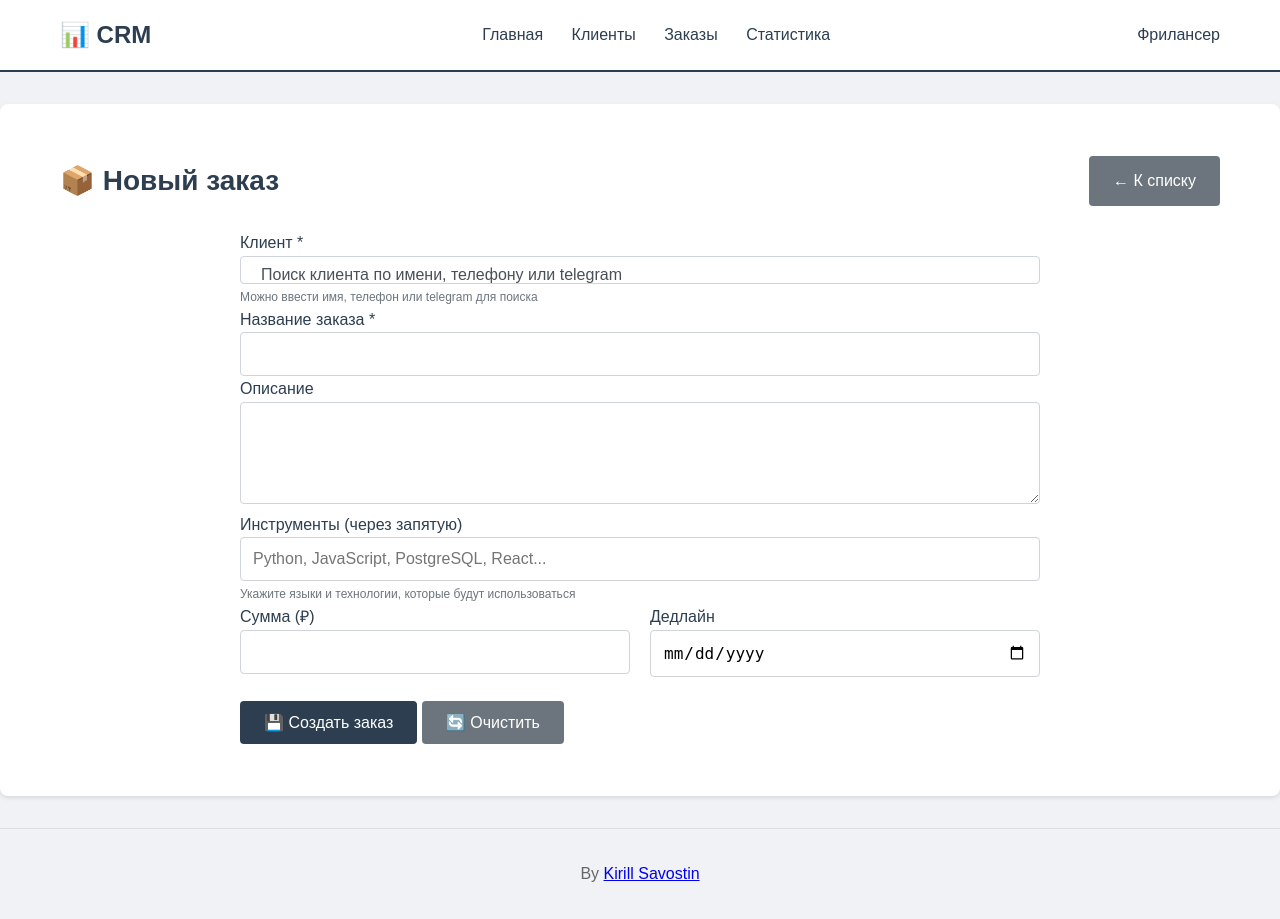
After one commit to Loderino/My_CRM, a Python web app: template CRM/server/frontend/templates/pages/orders/create.html in a window 1280 px wide. The commit adds this page. Run offline with Jinja, Linux system fonts and the light colour scheme; the template is opened without the code that fills it: most values are stand-ins (such as "Sample title", 1, 10 or a date in 2020); some libraries are stand-ins or nearby versions.

Commit message:
feat: add ability to create new orders

```diff
--- a/CRM/server/frontend/static/css/orders.css
+++ b/CRM/server/frontend/static/css/orders.css
@@ -17,6 +17,20 @@
 }
 
 /* панель поиска */
+.form-control {
+    width: 100%;
+    padding: 0.75rem;
+    border: 1px solid #ced4da;
+    border-radius: 4px;
+    font-size: 1rem;
+}
+
+.form-control:focus {
+    outline: none;
+    border-color: #2c3e50;
+    box-shadow: 0 0 0 2px rgba(44, 62, 80, 0.1);
+}
+
 .search-section {
     display: flex;
     gap: 10px;
@@ -203,3 +217,54 @@
     margin: 16px 0;
     font-size: 16px;
 }
+
+/* Форма заказа */
+.form-container {
+    max-width: 800px;
+    margin: 0 auto;
+}
+
+.form-row {
+    display: flex;
+    gap: 20px;
+    margin-bottom: 1.5rem;
+}
+
+.form-group.half {
+    flex: 1;
+    margin-bottom: 0;
+}
+
+.form-hint {
+    font-size: 12px;
+    color: #6c757d;
+    margin-top: 4px;
+}
+
+/* Select2 кастомизация */
+.select2-container--bootstrap4 .select2-selection--single {
+    height: calc(2.5rem + 2px);
+    padding: 0.375rem 0.75rem;
+    border: 1px solid #ced4da;
+    border-radius: 4px;
+}
+
+.select2-container--bootstrap4 .select2-selection--single .select2-selection__rendered {
+    line-height: 1.5;
+    color: #495057;
+}
+
+.select2-results__option .client-option {
+    padding: 8px 0;
+}
+
+.select2-results__option .client-name {
+    font-weight: 500;
+    color: #2c3e50;
+}
+
+.select2-results__option .client-contacts-small {
+    font-size: 12px;
+    color: #6c757d;
+    margin-top: 2px;
+}
--- a/CRM/server/frontend/templates/pages/clients/index.html
+++ b/CRM/server/frontend/templates/pages/clients/index.html
@@ -5,7 +5,6 @@
 {% block extra_css %}
 <link rel="stylesheet" href="https://cdn.jsdelivr.net/npm/@fortawesome/fontawesome-free@6.0.0/css/all.min.css">
 <link rel="stylesheet" href="/static/css/clients.css">
-<link rel="stylesheet" href="/static/css/forms.css">
 {% endblock %}
 
 {% block content %}
@@ -151,7 +150,7 @@
             {% if page > 1 %}
                 <a href="?page={{ page-1 }}&per_page={{ per_page }}&search={{ search_query }}&period={{ period }}&orders={{ orders_filter }}"
                    class="pagination-btn">
-                    ⬅️
+                    <i class="fas fa-chevron-left"></i>
                 </a>
             {% endif %}
 
@@ -160,7 +159,7 @@
             {% if page < total_pages %}
                 <a href="?page={{ page+1 }}&per_page={{ per_page }}&search={{ search_query }}&period={{ period }}&orders={{ orders_filter }}"
                    class="pagination-btn">
-                    ➡️
+                    <i class="fas fa-chevron-right"></i>
                 </a>
             {% endif %}
         </div>
--- /dev/null
+++ b/CRM/server/frontend/templates/pages/orders/create.html
@@ -0,0 +1,126 @@
+{% extends "base.html" %}
+
+{% block title %}Новый заказ - CRM{% endblock %}
+
+{% block extra_css %}
+<link rel="stylesheet" href="/static/css/orders.css">
+<link rel="stylesheet" href="https://cdn.jsdelivr.net/npm/@ttskch/select2-bootstrap4-theme@1.5.2/dist/select2-bootstrap4.min.css">
+<link href="https://cdn.jsdelivr.net/npm/select2@4.1.0-rc.0/dist/css/select2.min.css" rel="stylesheet" />
+{% endblock %}
+
+{% block content %}
+<div class="orders-page">
+    <div class="page-header">
+        <h1>📦 Новый заказ</h1>
+        <a href="/orders" class="btn btn-secondary">← К списку</a>
+    </div>
+
+    <div class="form-container">
+        <form method="post" action="/orders/create" class="order-form">
+            <!-- Клиент (с поиском) -->
+            <div class="form-group">
+                <label for="client_id">Клиент *</label>
+                <select id="client_id" name="client_id" class="form-control client-select" required>
+                    <option value="">-- Поиск клиента --</option>
+                    {% for client in clients %}
+                        <option value="{{ client.id }}">
+                            {{ client.name or 'Без имени' }}
+                            {% if client.contacts.telegram %} | @{{ client.contacts.telegram }}{% endif %}
+                            {% if client.contacts.phone %} | {{ client.contacts.phone }}{% endif %}
+                        </option>
+                    {% endfor %}
+                </select>
+                <div class="form-hint">Можно ввести имя, телефон или telegram для поиска</div>
+            </div>
+
+            <!-- Название заказа -->
+            <div class="form-group">
+                <label for="title">Название заказа *</label>
+                <input type="text" id="title" name="title" class="form-control" required>
+            </div>
+
+            <!-- Описание -->
+            <div class="form-group">
+                <label for="description">Описание</label>
+                <textarea id="description" name="description" rows="4" class="form-control"></textarea>
+            </div>
+
+            <!-- Инструменты (языки/технологии) -->
+            <div class="form-group">
+                <label for="instruments">Инструменты (через запятую)</label>
+                <input type="text" id="instruments" name="instruments" class="form-control"
+                       placeholder="Python, JavaScript, PostgreSQL, React...">
+                <div class="form-hint">Укажите языки и технологии, которые будут использоваться</div>
+            </div>
+
+            <!-- Цена и дедлайн -->
+            <div class="form-row">
+                <div class="form-group half">
+                    <label for="contract_price">Сумма (₽)</label>
+                    <input type="number" id="contract_price" name="contract_price" class="form-control" step="0.01" min="0">
+                </div>
+                <div class="form-group half">
+                    <label for="deadline_date">Дедлайн</label>
+                    <input type="date" id="deadline_date" name="deadline_date" class="form-control">
+                </div>
+            </div>
+
+            <!-- Кнопки -->
+            <div class="form-actions">
+                <button type="submit" class="btn btn-primary">💾 Создать заказ</button>
+                <button type="reset" class="btn btn-secondary">🔄 Очистить</button>
+            </div>
+        </form>
+    </div>
+</div>
+{% endblock %}
+
+{% block extra_js %}
+<script src="https://code.jquery.com/jquery-3.6.0.min.js"></script>
+<script src="https://cdn.jsdelivr.net/npm/select2@4.1.0-rc.0/dist/js/select2.min.js"></script>
+<script>
+$(document).ready(function() {
+    // Инициализация Select2 для поиска клиента
+    $('#client_id').select2({
+        theme: 'bootstrap4',
+        placeholder: 'Поиск клиента по имени, телефону или telegram',
+        allowClear: true,
+        width: '100%',
+        language: {
+            inputTooShort: function() {
+                return 'Введите 2 или более символов для поиска';
+            },
+            noResults: function() {
+                return 'Клиент не найден. <a href="/clients/create" target="_blank">Создать нового</a>';
+            }
+        },
+        minimumInputLength: 1,
+        templateResult: formatClient,
+        templateSelection: formatClientSelection
+    });
+
+    // Форматирование отображения в выпадающем списке
+    function formatClient(client) {
+        if (!client.id) return client.text;
+
+        var $container = $('<div class="client-option">');
+        var $name = $('<div class="client-name">').text(client.text.split(' | ')[0]);
+        $container.append($name);
+
+        // Добавляем контакты если есть
+        var contacts = client.text.split(' | ').slice(1);
+        if (contacts.length > 0) {
+            var $contacts = $('<div class="client-contacts-small">').text(contacts.join(' | '));
+            $container.append($contacts);
+        }
+
+        return $container;
+    }
+
+    function formatClientSelection(client) {
+        if (!client.id) return client.text;
+        return client.text.split(' | ')[0]; // Показываем только имя при выборе
+    }
+});
+</script>
+{% endblock %}
```
Also changed, not shown: CRM/server/frontend/routes.py (+45 -0 lines), CRM/server/frontend/static/css/clients.css (+141 -0 lines), CRM/server/frontend/static/css/forms.css (deleted, +0 -141 lines), CRM/server/frontend/templates/pages/orders/index.html (+3 -4 lines).
